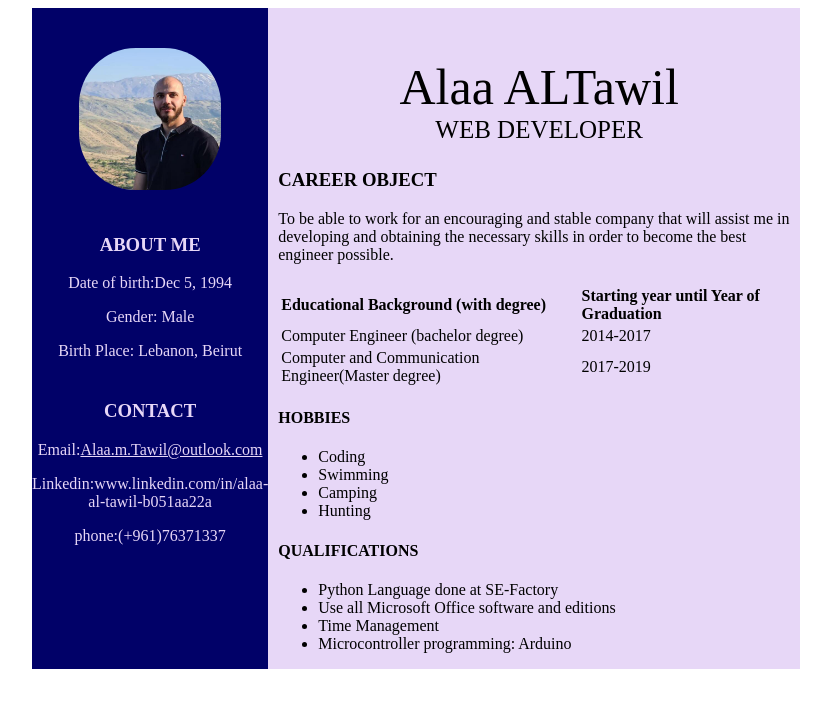
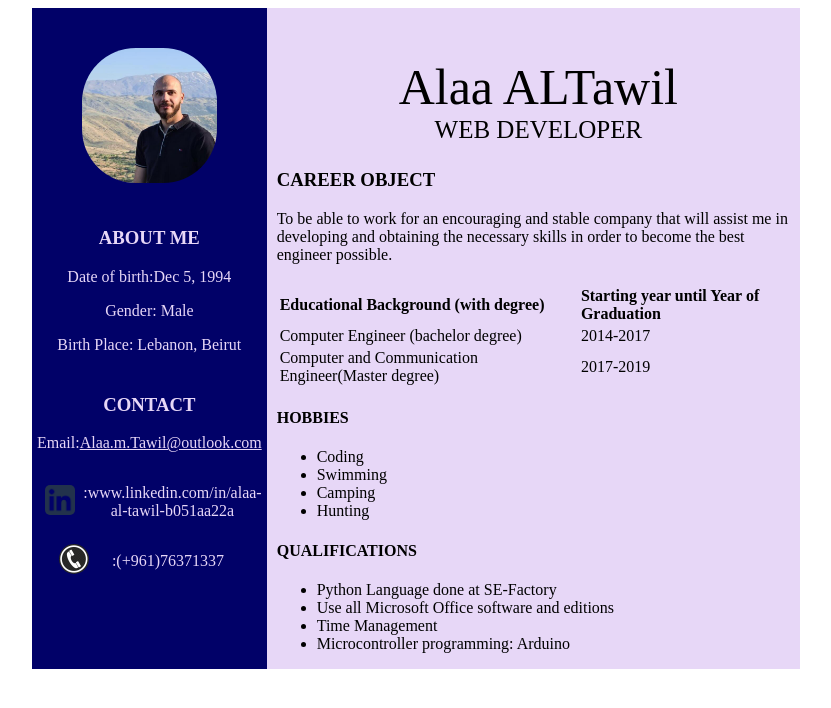
Before and after one commit to Alaa-AlTawil/CV, a plain HTML site: page index.html in a window 1280 px wide. Shown: the whole page, without its empty margins (224-1055 px from the left). Drawn offline with Linux system fonts and the light colour scheme.

Commit message:
adding icons inside flexbox

```diff
--- a/CV-STYLES/styles.css
+++ b/CV-STYLES/styles.css
@@ -1,16 +1,16 @@
 body{
     margin-left: 20%;
     margin-right:20%;
-
 }
 .maindiv{
     display: flex;
     flex-shrink: 0;
 }
-
 .left-side{
     background-color: rgb(1, 1, 104);
     flex: 1;
+    padding-left: 5px;
+    padding-right: 5px;
     text-align: center;
     padding-top:40px;
     color: rgb(231, 215, 247);
@@ -24,6 +24,37 @@ body{
 }
 a{
     color:rgb(231, 215, 247);
+}
+.linkedin-icon{
+    border-radius: 5px;
+    height:30px;
+    ;
+}
+.linkedin-div{
+    display: flex;
+    flex-direction: row;
+    align-items: center;
+}
+.licon-div{
+    flex:1;
+}
+.link-div{
+    flex:1;
+}
+.phone-div{
+    display: flex;
+    align-items: center;
+}
+.phone-icon{
+    border-radius: 15px;
+    height:30px;
+}
+.picon-div{
+    flex:1;
+}
+.phone-div{
+    flex:2;
+
 }
 .right-side{
     background-color: rgb(231, 215, 247);
--- a/index.html
+++ b/index.html
@@ -17,8 +17,14 @@
                 <div class="left-info">
                     <h3>CONTACT</h3>
                     <p>Email:<a href="">Alaa.m.Tawil@outlook.com</a></p>
-                    <p>Linkedin:www.linkedin.com/in/alaa-al-tawil-b051aa22a</p>
-                    <p>phone:(+961)76371337</p>
+                    <div class="linkedin-div">
+                        <div class="licon-div"><img class="linkedin-icon" src="icons/linkedinicon1.png"></div>
+                        <div class="link-div"><p>:www.linkedin.com/in/alaa-al-tawil-b051aa22a</p></div>
+                    </div>
+                    <div class="phone-div">
+                        <div class="picon-div"><img class="phone-icon" src="icons/phoneicon.png"></div>
+                        <div class="phone-div"><p>:(+961)76371337</p></div>
+                    </div>
                 </div>
             </div>
             <div class="right-side">
```
Also changed, not shown: icons/linkedinicon1.png (added), icons/phoneicon.png (added).
